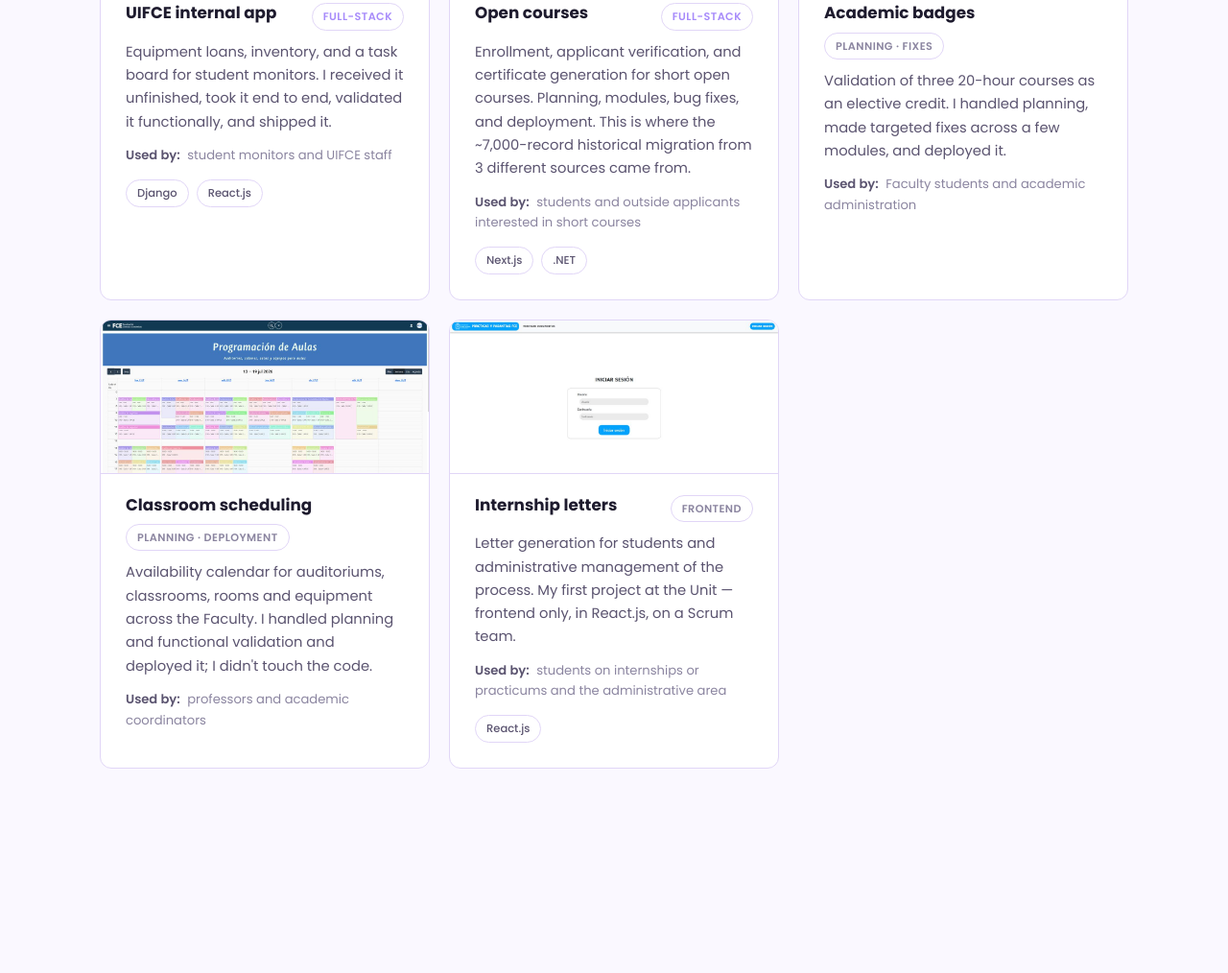
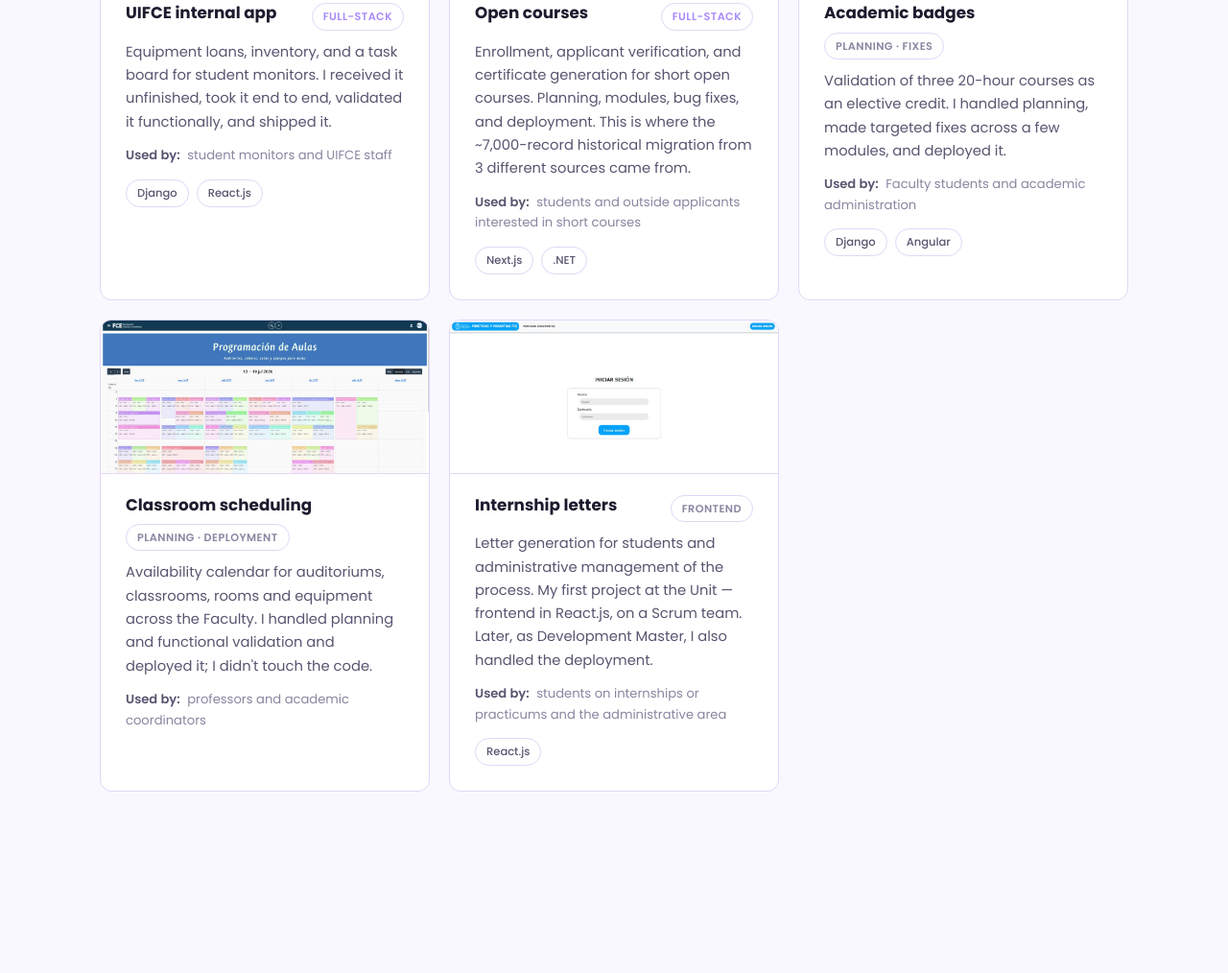
Before and after one commit to Davidrg02/portafolio, a plain HTML site: page index.html in a window 1280 px wide. Shown: the part 2615-3629 px from the top of the page at 96% size. Drawn offline with Linux system fonts and the light colour scheme.

Commit message:
fix: confirm stack for Insignias académicas and deployment for Cartas
Insignias académicas: Django + Angular (confirmed by David, was unlabeled).
Cartas de prácticas: he also handled deployment later, as Development
Master (not a formal duty at the time, unlike as Development Lead).

```diff
--- a/index.html
+++ b/index.html
@@ -289,6 +289,10 @@
                 <span data-i18n="apps.usersLabel">Lo usa:</span>
                 <span data-i18n="apps.a3.users">estudiantes de la Facultad y administración académica</span>
               </p>
+              <div class="app-card__stack">
+                <span class="badge">Django</span>
+                <span class="badge">Angular</span>
+              </div>
             </div>
           </article>
 
@@ -321,8 +325,9 @@
               </div>
               <p class="app-card__desc" data-i18n="apps.a5.desc">
                 Generación de cartas para estudiantes y gestión administrativa
-                del proceso. Mi primer proyecto en la Unidad — solo frontend, en
-                React.js, en equipo Scrum.
+                del proceso. Mi primer proyecto en la Unidad — frontend en
+                React.js, en equipo Scrum. Más adelante, ya como Máster de
+                Desarrollo, también hice el despliegue.
               </p>
               <p class="app-card__users">
                 <span data-i18n="apps.usersLabel">Lo usa:</span>
--- a/js/translations.js
+++ b/js/translations.js
@@ -90,7 +90,7 @@ window.translations = {
     "apps.a5.title": "Cartas de prácticas y pasantías",
     "apps.a5.role": "Frontend",
     "apps.a5.desc":
-      "Generación de cartas para estudiantes y gestión administrativa del proceso. Mi primer proyecto en la Unidad — solo frontend, en React.js, en equipo Scrum.",
+      "Generación de cartas para estudiantes y gestión administrativa del proceso. Mi primer proyecto en la Unidad — frontend en React.js, en equipo Scrum. Más adelante, ya como Máster de Desarrollo, también hice el despliegue.",
     "apps.a5.users": "estudiantes en prácticas o pasantías y el área administrativa",
 
     "education.tag": "Educación",
@@ -296,7 +296,7 @@ window.translations = {
     "apps.a5.title": "Internship letters",
     "apps.a5.role": "Frontend",
     "apps.a5.desc":
-      "Letter generation for students and administrative management of the process. My first project at the Unit — frontend only, in React.js, on a Scrum team.",
+      "Letter generation for students and administrative management of the process. My first project at the Unit — frontend in React.js, on a Scrum team. Later, as Development Master, I also handled the deployment.",
     "apps.a5.users": "students on internships or practicums and the administrative area",
 
     "education.tag": "Education",
```
Also changed, not shown: 1 other file.
